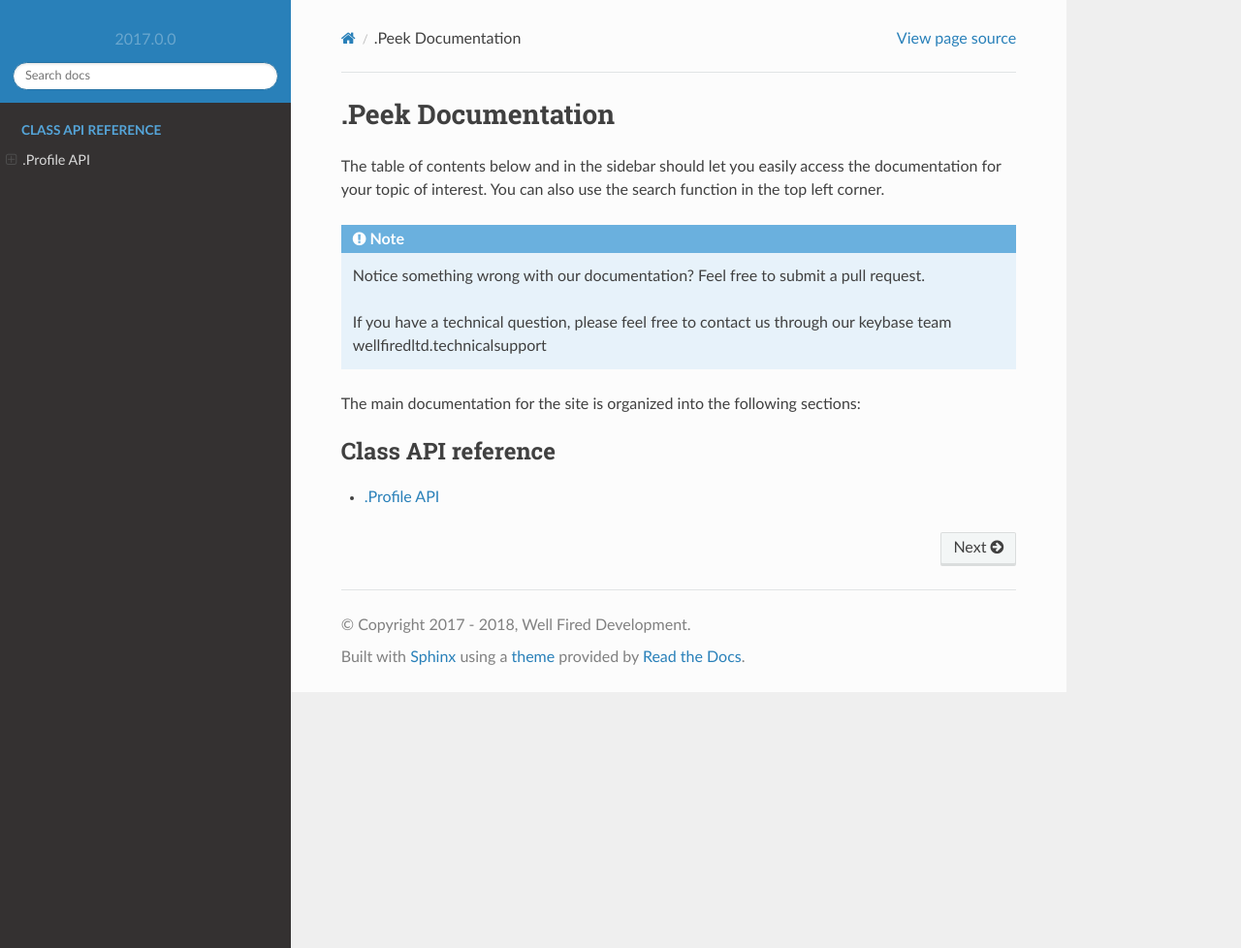
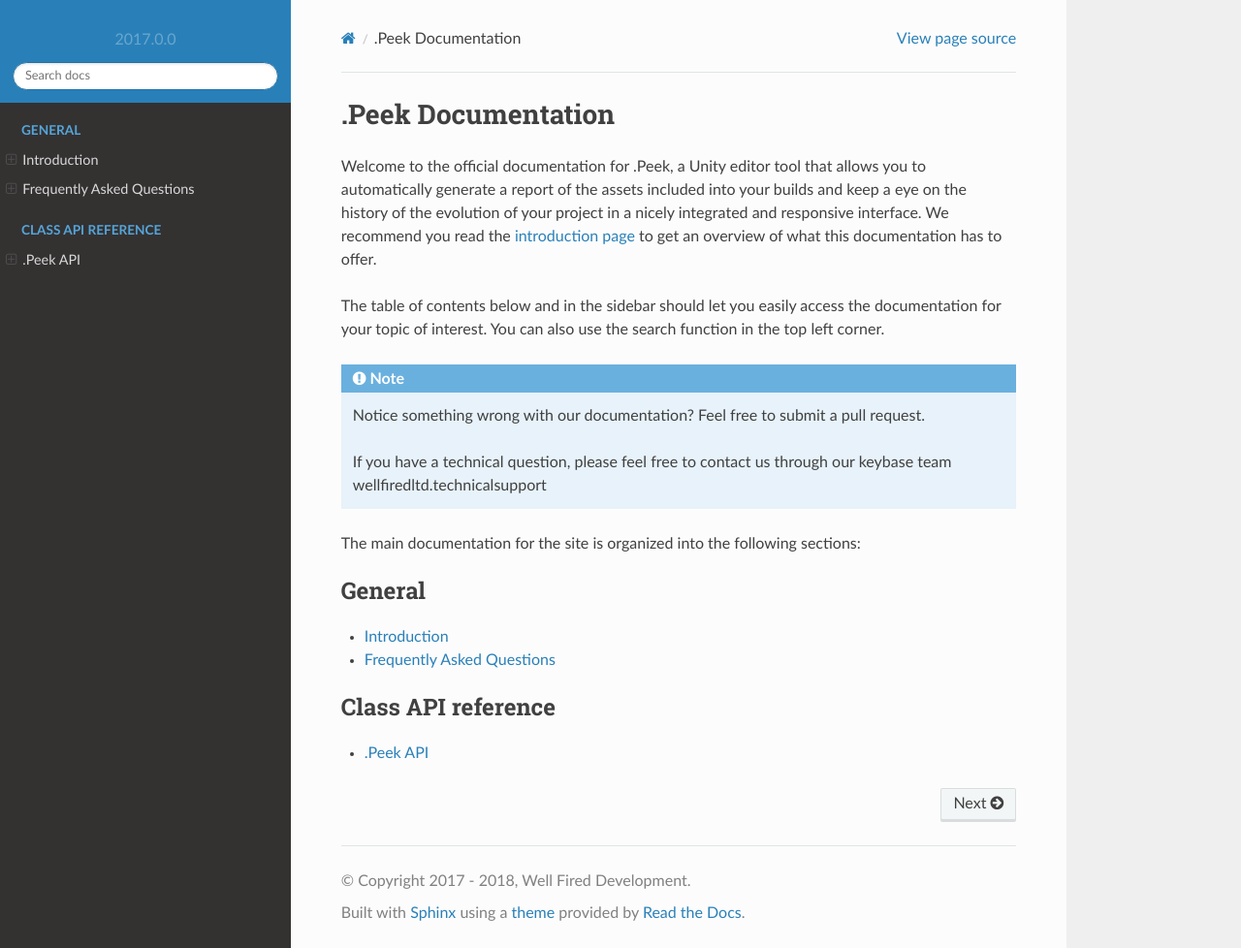
Before and after one commit to WellFiredDevelopment/dotPeekDocumentation, a Sphinx documentation site: the page built from sphinx/source/index.rst, in a window 1280 px wide and 978 px high. Shown: the whole window at 97% size. Built offline with Sphinx 7.4.7 and the Read the Docs theme 2.0.0, drawn with Linux system fonts in a browser that asks for light colours.

Commit message:
Finish introduction and faq

```diff
--- a/sphinx/source/api/index.rst
+++ b/sphinx/source/api/index.rst
@@ -1,4 +1,4 @@
-.Profile API
+.Peek API
 =============
 
 .. toctree::
--- a/sphinx/source/index.rst
+++ b/sphinx/source/index.rst
@@ -1,9 +1,12 @@
 .Peek Documentation
 ===================
 
-The table of contents below and in the sidebar should let you easily access the
-documentation for your topic of interest. You can also use the search function
-in the top left corner.
+Welcome to the official documentation for .Peek, a Unity editor tool that allows you to automatically generate a report of  the assets included into your builds and keep a eye on the history of the evolution of your project in a nicely integrated and responsive interface.
+We recommend you read the :ref:`introduction page <doc_about_intro>` to get an overview of what this documentation
+has to offer.
+
+The table of contents below and in the sidebar should let you easily access the documentation for your topic of
+interest. You can also use the search function in the top left corner.
 
 .. note::   Notice something wrong with our documentation? Feel free to submit
             a pull request.
@@ -12,6 +15,14 @@
             through our keybase team wellfiredltd.technicalsupport
 
 The main documentation for the site is organized into the following sections:
+
+.. toctree::
+    :maxdepth: 1
+    :caption: General
+    :name: sec-general
+
+    general/introduction
+    general/faq
 
 .. toctree::
    :maxdepth: 1
```
Also changed, not shown: sphinx/source/general/faq.rst (added, +19 -0 lines), sphinx/source/general/introduction.rst (added, +47 -0 lines).
